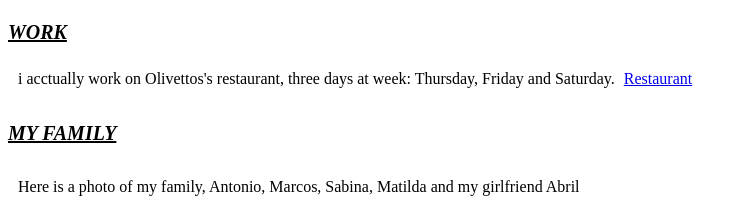
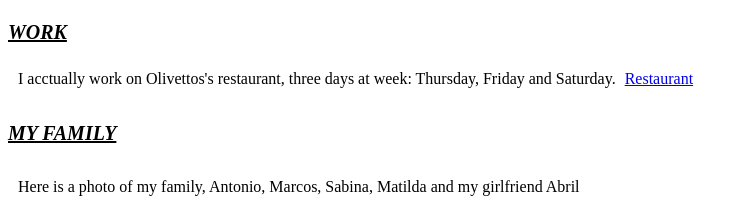
Before and after one commit to FacuMeoni/PAGINA2, a plain HTML site: page index.html in a window 1280 px wide. Shown: the part 229-438 px from the top of the page, 0-755 px from the left. Drawn offline with Linux system fonts and the light colour scheme.

Commit message:
Update index.html

```diff
--- a/index.html
+++ b/index.html
@@ -51,7 +51,7 @@ img
 
     <div class = "divclass">
      <span class = "divclass">
-        i acctually work on Olivettos's restaurant, three days at week: Thursday, Friday and Saturday.
+        I acctually work on Olivettos's restaurant, three days at week: Thursday, Friday and Saturday.
      </span>
      <a href="https://es-la.facebook.com/OlivettoCocinaJunin/ "> Restaurant </a>
     </div>
```
